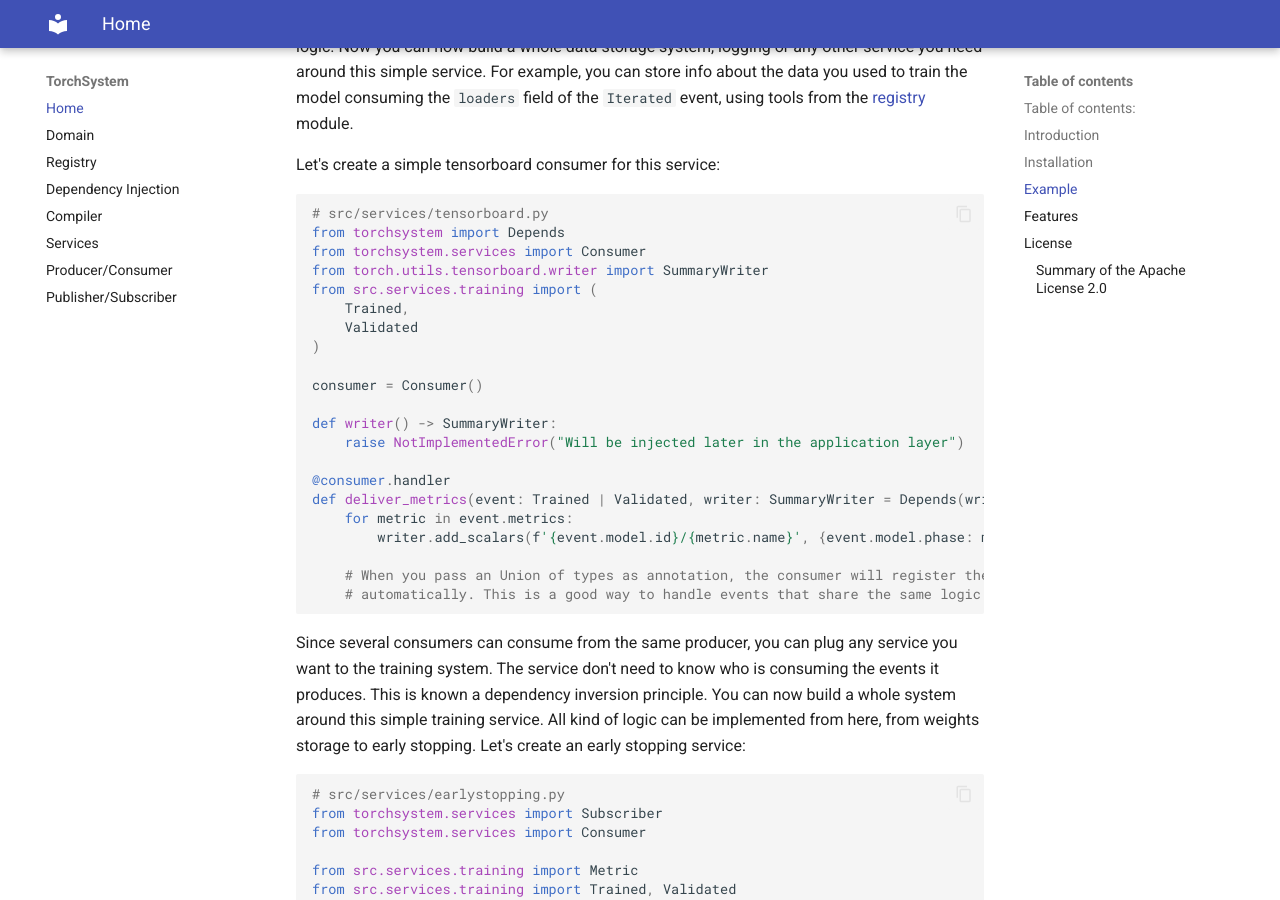
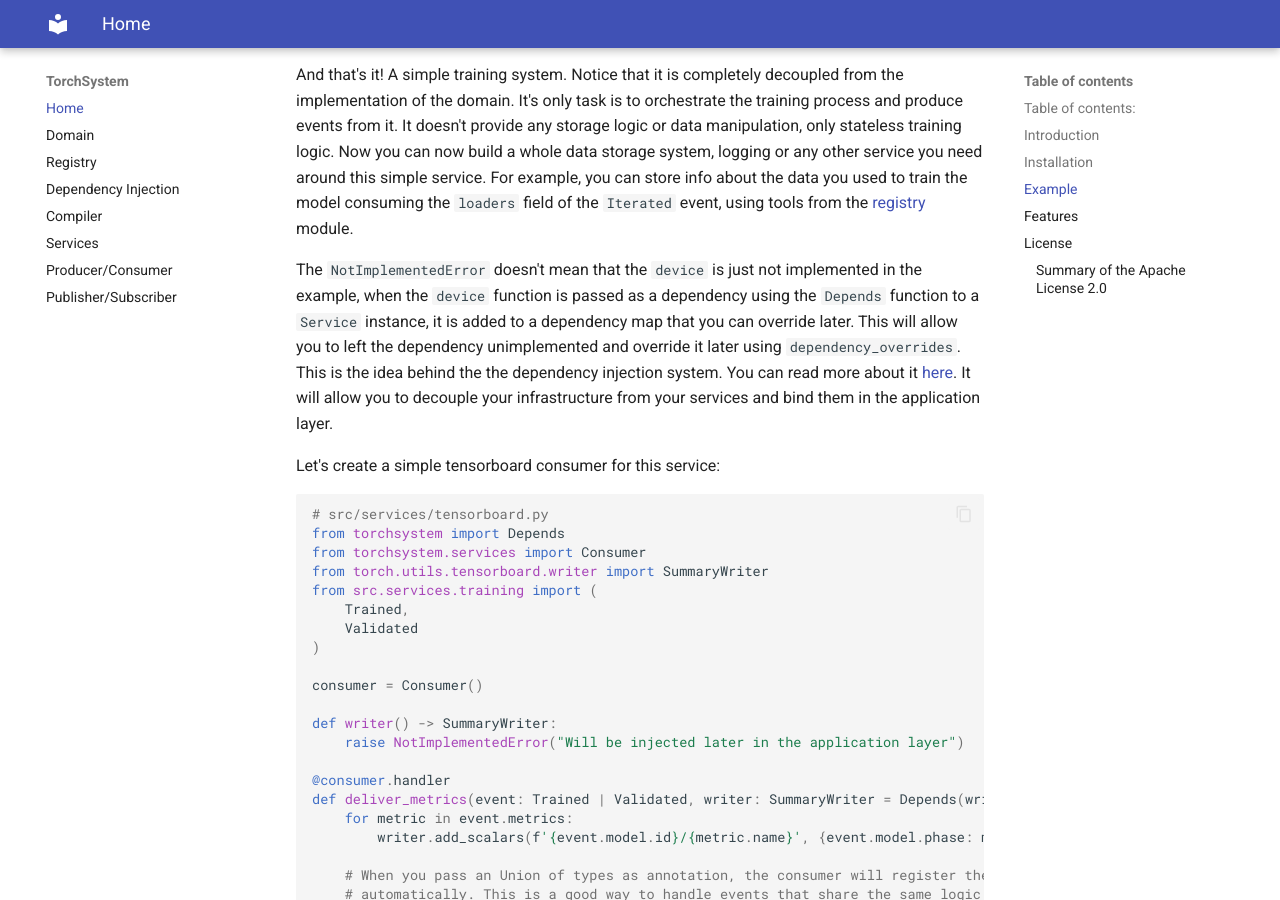
Before and after one commit to entropy-flux/TorchSystem, an MkDocs documentation site: the page built from docs/index.md, in a window 1280 px wide and 900 px high, scrolled down 3625 px. Built offline with MkDocs 1.6.1 and Material for MkDocs 9.7.7, drawn with Linux system fonts in a browser that asks for light colours; some of the changed text lies outside the part shown.

Commit message:
Fix Docs

````diff
--- a/docs/index.md
+++ b/docs/index.md
@@ -34,6 +34,8 @@
 
 ## Example
 
+Let's build a simple training system using the framework. You can find a more detailed working examples [here](https://github.com/mr-mapache/torch-system/tree/main/examples).
+
 First, we can define our domain model with protocols, while not strictly necessary and not part of the framework, it's a good practice to define the interfaces of what you want to build first.
 
 ```python
@@ -144,6 +148,8 @@
 ```
 
 And that's it! A simple training system. Notice that it is completely decoupled from the implementation of the domain. It's only task is to orchestrate the training process and produce events from it. It doesn't provide any storage logic or data manipulation, only stateless training logic. Now you can now build a whole data storage system, logging or any other service you need around this simple service. For example, you can store info about the data you used to train the model consuming the `loaders` field of the `Iterated` event, using tools from the [registry](https://mr-mapache.github.io/torch-system/registry/) module.
+
+The `NotImplementedError` doesn't mean that the `device` is just not implemented in the example, when the `device` function is passed as a dependency using the `Depends` function to a `Service` instance, it is added to a dependency map that you can override later. This will allow you to left the dependency unimplemented and override it later using `dependency_overrides`. This is the idea behind the the dependency injection system. You can read more about it [here](https://mr-mapache.github.io/torch-system/depends/). It will allow you to decouple your infrastructure from your services and bind them in the application layer.
 
 Let's create a simple tensorboard consumer for this service:
 
@@ -293,6 +294,11 @@
         # Usually you need to define the handlers outside the aggregate and pass them in the building process. But
         # This is an example of how you can handle complex domain logic within the aggregate.
         ...
+
+    def onepoch(self):
+        # Hook that will be called after the epoch attribute is updated. The aggregate handle this
+        # automatically for epochs and phase.
+        self.events.commit() # This will raise the StopIteration exception enqueued before when the epoch is over
 ```
 
 The `Classifier` aggregate we just created can be built and compiled in a simple way. However, you will find yourself in situations where you need to pick a torch backend, create and clean multiprocessing resources, pickle modules, etc., and you will need a tool to build the aggregate and compile it.
````
Also changed, not shown: other parts of docs/index.md (+3 -6 lines), README.md (+10 -6 lines).
